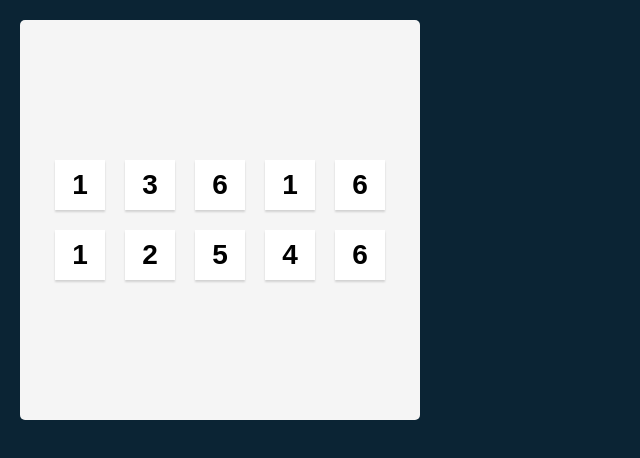
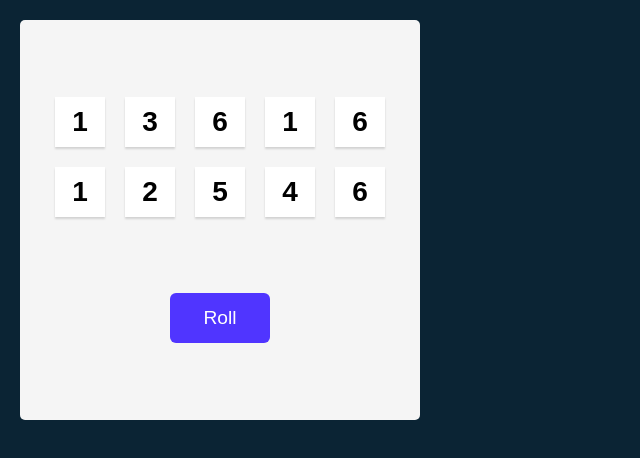
Before and after one commit to milodasilva/Tenzies, a React (Vite) app: page / in a window 1280 px wide. Shown: the top 458 px of the page, without its empty margins (0-640 px from the left). Built offline with nearby package versions, Linux system fonts and the light colour scheme.

Commit message:
finished button

```diff
--- a/src/App.jsx
+++ b/src/App.jsx
@@ -12,9 +12,14 @@
     <Die key={index} value={item} />
   ));
 
+  const rollDice = () => {
+    setDice(generateAllNewDice());
+  };
+
   return (
     <main>
       <div className="dice-container">{diceElements}</div>
+      <button className="roll-btn" onClick={rollDice}>Roll</button>
     </main>
   );
 }
--- a/src/index.css
+++ b/src/index.css
@@ -24,7 +24,7 @@
   border-radius: 5px;
   display: flex;
   flex-direction: column;
-  justify-content: center;
+  justify-content: space-evenly;
   align-items: center;
 }
 .dice-container {
@@ -43,3 +43,13 @@
   font-weight: bold;
   cursor: pointer;
 }
+
+.roll-btn {
+  height: 50px;
+  width: 100px;
+  border-radius: 6px;
+  background: #5035ff;
+  color: white;
+  border: none;
+  font-size: 1.2rem;
+}
```
